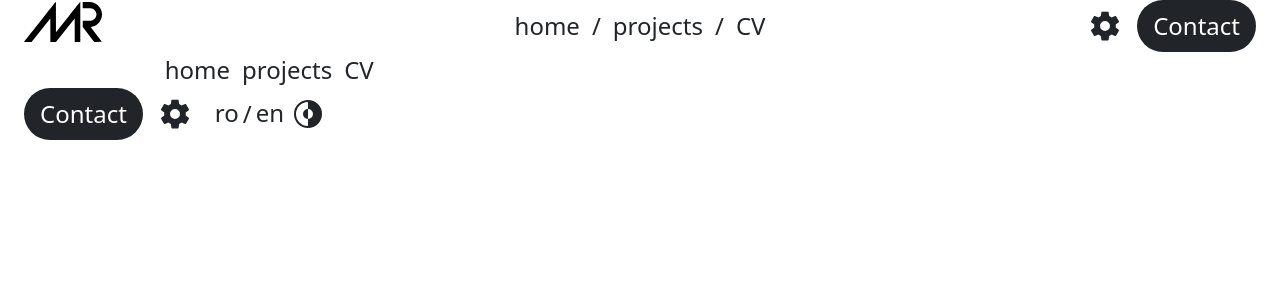
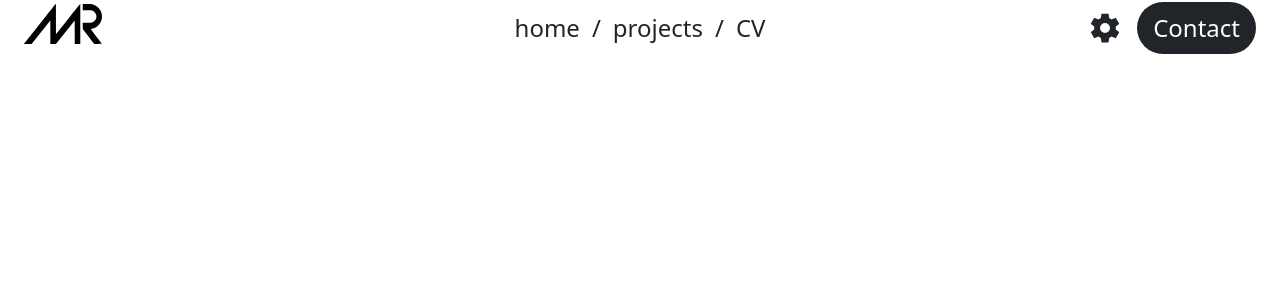
Before and after one commit to mateirobescu/mateirobescu.com, a Django app: template backend/portfolio/templates/portfolio/home.html in a window 1280 px wide. Shown: the top 300 px of the page. Run offline with Django 5.2, Linux system fonts and the light colour scheme; the template is opened without the code that fills it, so the values that code supplies are empty; style sheets or scripts are compiled from the project's sources; some web fonts are replaced.

Commit message:
Fixed navbar bug

```diff
--- a/backend/portfolio/templates/portfolio/base.html
+++ b/backend/portfolio/templates/portfolio/base.html
@@ -1,7 +1,7 @@
 {% load static %}
 
 <!DOCTYPE html>
-<html lang="en" data-bs-theme="dark">
+<html lang="en">
 <head>
     <meta charset="utf-8">
     <meta name="color-scheme" content="light dark">
--- a/frontend/css/_navbar.scss
+++ b/frontend/css/_navbar.scss
@@ -160,6 +160,10 @@
 .mobile__nav {
   display: none;
 
+  &__panel {
+    display: none;
+  }
+
   @media (max-width: variables.$bp-lg) {
     display: block;
 
```
